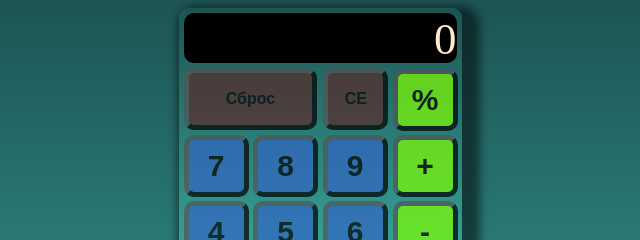
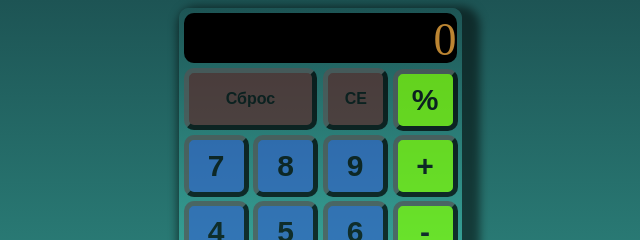
Before and after one commit to Alas1408/testGit, a plain HTML site: page index.html in a window 1280 px wide. Shown: the top 240 px of the page, 320-960 px from the left. Drawn offline with Linux system fonts and the light colour scheme.

Commit message:
newColorInpDon

```diff
--- a/css/style.css
+++ b/css/style.css
@@ -23,7 +23,7 @@ body{
 }
 .inp_num{
     background-color: rgb(0, 0, 0);
-    color: blanchedalmond;
+    color: rgb(188, 133, 50);
     height: 50px;
     border-radius: 10px;
     display: grid;
@@ -32,7 +32,7 @@ body{
 }
 .inp_num p {
     text-align: right;
-    font-size: 45px;
+    font-size: 46px;
     margin: 0;
 }
 .btn_clear{
```
